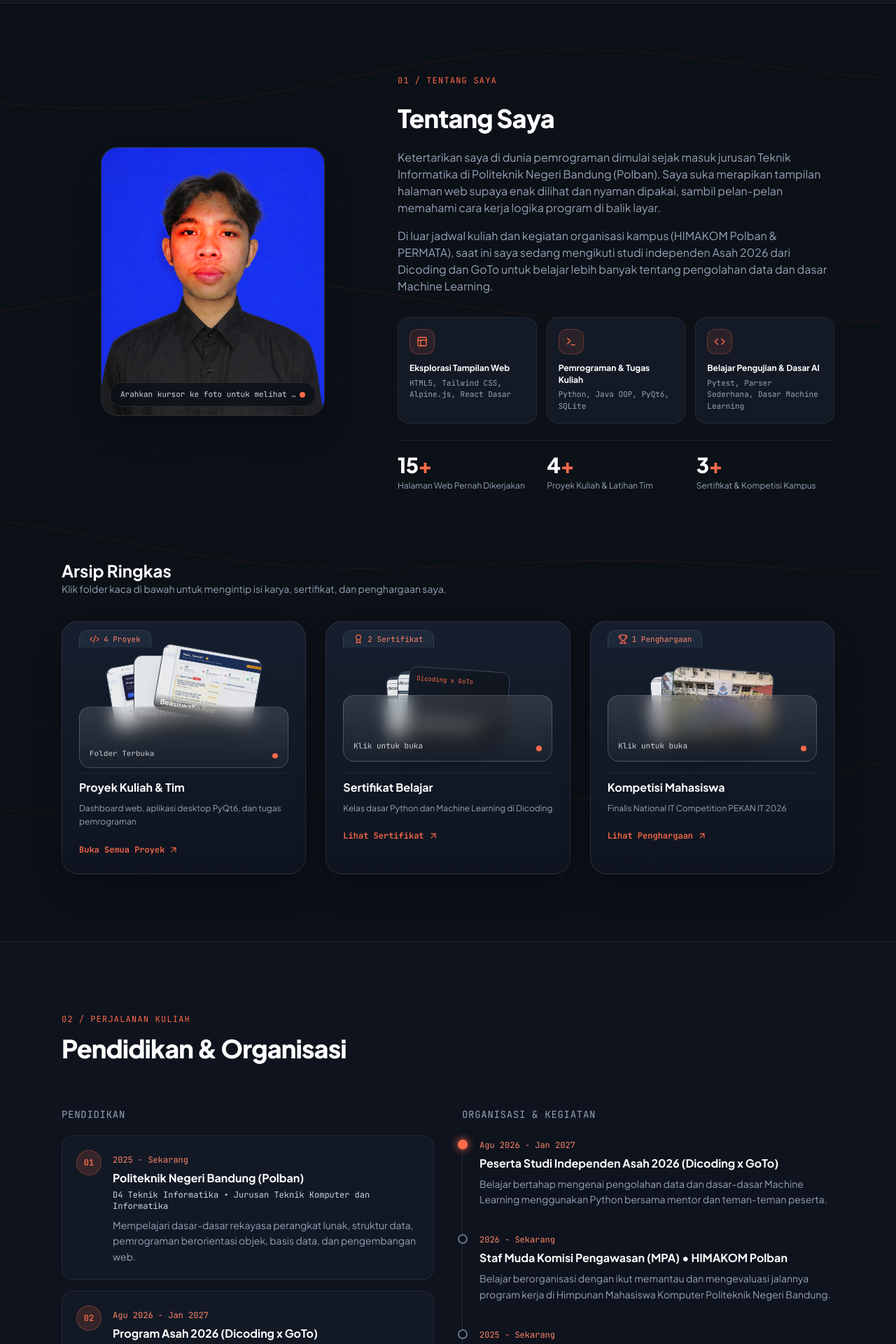
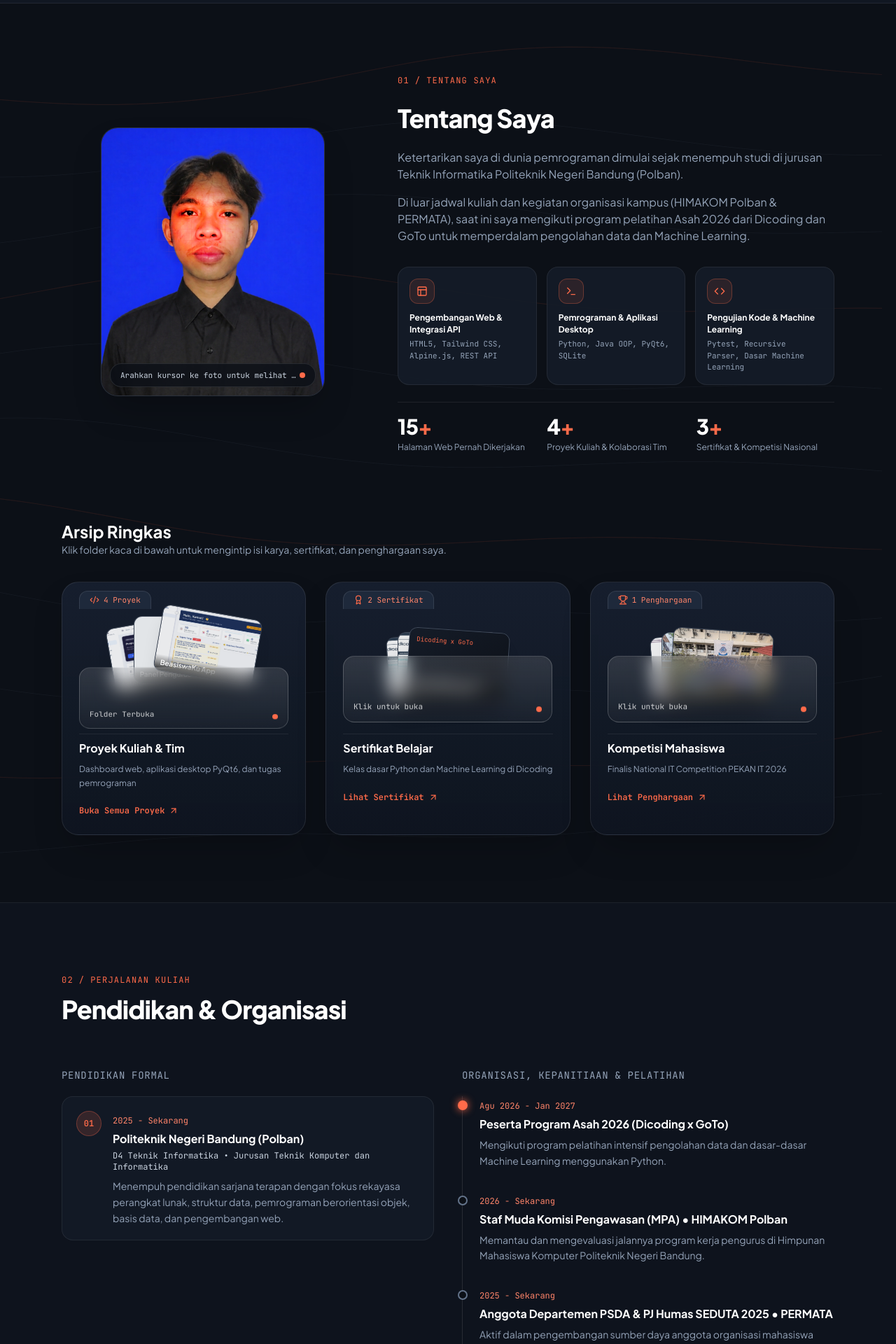
Before and after one commit to kemalmelvinibrahim66/Kemal-Portofolio, a React (Vite) app: page / in a window 1280 px wide. Shown: the part 1931-3851 px from the top of the page at 70% size. Built offline with nearby package versions, Linux system fonts and the light colour scheme; the HTML template or start-up script is replaced by a standard one.

Commit message:
fix(copy): update hero headline, about text, education list, and SEDUTA 2025 activity

```diff
--- a/src/data/portfolioData.js
+++ b/src/data/portfolioData.js
@@ -33,10 +33,10 @@ export const portfolioData = {
       parallax_subtitle: 'Kemal Melvin Ibrahim • D4 Teknik Informatika Polban',
       scroll_hint: 'Gulir ke bawah untuk menjelajah',
       pill: 'Mahasiswa D4 Teknik Informatika @ Politeknik Negeri Bandung',
-      h1_a: 'Belajar merancang',
-      h1_italic: 'tampilan web rapi',
-      h1_b: '& eksplorasi kode.',
-      desc: 'Halo, saya Kemal Melvin Ibrahim. Mahasiswa Teknik Informatika di Polban yang senang ngulik pembuatan antarmuka web, mencoba hal-hal praktis dengan Python dan Java dari tugas kuliah, serta sedang belajar dasar-dasar Machine Learning lewat program Asah 2026.',
+      h1_a: 'Membangun solusi',
+      h1_italic: 'perangkat lunak',
+      h1_b: '& eksplorasi data.',
+      desc: 'Halo, saya Kemal Melvin Ibrahim. Mahasiswa Teknik Informatika di Politeknik Negeri Bandung (Polban) yang senang ngulik pemrograman Python, Java, dan pengembangan web, serta sedang mendalami Machine Learning lewat program Asah 2026.',
       btn_projects: 'Lihat karya saya',
       btn_contact: 'Hubungi saya',
       callout_1: 'Peserta Asah 2026 (Dicoding x GoTo)',
@@ -45,29 +45,29 @@ export const portfolioData = {
     about: {
       heading: 'Tentang Saya',
       spotlight_hint: 'Arahkan kursor ke foto untuk melihat mode blueprint',
-      p1: 'Ketertarikan saya di dunia pemrograman dimulai sejak masuk jurusan Teknik Informatika di Politeknik Negeri Bandung (Polban). Saya suka merapikan tampilan halaman web supaya enak dilihat dan nyaman dipakai, sambil pelan-pelan memahami cara kerja logika program di balik layar.',
-      p2: 'Di luar jadwal kuliah dan kegiatan organisasi kampus (HIMAKOM Polban & PERMATA), saat ini saya sedang mengikuti studi independen Asah 2026 dari Dicoding dan GoTo untuk belajar lebih banyak tentang pengolahan data dan dasar Machine Learning.',
+      p1: 'Ketertarikan saya di dunia pemrograman dimulai sejak menempuh studi di jurusan Teknik Informatika Politeknik Negeri Bandung (Polban).',
+      p2: 'Di luar jadwal kuliah dan kegiatan organisasi kampus (HIMAKOM Polban & PERMATA), saat ini saya mengikuti program pelatihan Asah 2026 dari Dicoding dan GoTo untuk memperdalam pengolahan data dan Machine Learning.',
       competencies: [
         {
           id: 'comp-1',
-          title: 'Eksplorasi Tampilan Web',
-          tech: 'HTML5, Tailwind CSS, Alpine.js, React Dasar',
+          title: 'Pengembangan Web & Integrasi API',
+          tech: 'HTML5, Tailwind CSS, Alpine.js, REST API',
         },
         {
           id: 'comp-2',
-          title: 'Pemrograman & Tugas Kuliah',
+          title: 'Pemrograman & Aplikasi Desktop',
           tech: 'Python, Java OOP, PyQt6, SQLite',
         },
         {
           id: 'comp-3',
-          title: 'Belajar Pengujian & Dasar AI',
-          tech: 'Pytest, Parser Sederhana, Dasar Machine Learning',
+          title: 'Pengujian Kode & Machine Learning',
+          tech: 'Pytest, Recursive Parser, Dasar Machine Learning',
         },
       ],
       metrics: [
         { value: '15', label: 'Halaman Web Pernah Dikerjakan' },
-        { value: '4', label: 'Proyek Kuliah & Latihan Tim' },
-        { value: '3', label: 'Sertifikat & Kompetisi Kampus' },
+        { value: '4', label: 'Proyek Kuliah & Kolaborasi Tim' },
+        { value: '3', label: 'Sertifikat & Kompetisi Nasional' },
       ],
       folders_heading: 'Arsip Ringkas',
       folders_sub: 'Klik folder kaca di bawah untuk mengintip isi karya, sertifikat, dan penghargaan saya.',
@@ -107,7 +107,7 @@ export const portfolioData = {
       {
         id: 'p1',
         spanClass: 'lg:col-span-7',
-        badge: 'Tampilan Web & Integrasi API',
+        badge: 'Pengembangan Web & API',
         isFeatured: true,
         image: '/assets/asterisk-dashboard.png',
         secondaryImage: '/assets/asterisk-login.png',
@@ -116,10 +116,10 @@ export const portfolioData = {
         repoLabel: 'darvaaph/bot-wa-jadwal',
         dateLabel: '2026',
         title: 'Asterisk: Bot WhatsApp Jadwal Kuliah & Dashboard Web',
-        desc: 'Proyek kolaborasi tim untuk membantu kelas mengelola jadwal kuliah, pengingat tugas di WhatsApp, dan berbagi materi. Di proyek ini saya kebagian merapikan lebih dari 15 halaman tampilan web menggunakan Tailwind CSS & Alpine.js serta menyambungkannya ke API backend teman tim.',
+        desc: 'Proyek kolaborasi tim untuk membantu kelas mengelola jadwal kuliah, pengingat tugas di WhatsApp, dan berbagi materi. Di proyek ini saya mengerjakan lebih dari 15 halaman antarmuka web menggunakan Tailwind CSS & Alpine.js serta menyambungkannya ke REST API backend Go.',
         highlights: [
-          { mono: '15+ Halaman', label: 'Tampilan Ruang Kerja PJ & Admin' },
-          { mono: 'REST API', label: 'Menampilkan Data ke Tabel & Form' },
+          { mono: '15+ Halaman', label: 'Halaman Ruang Kerja PJ & Admin' },
+          { mono: 'REST API', label: 'Integrasi Data Jadwal & Tugas' },
           { mono: 'CSV / JSON', label: 'Halaman Unggah Jadwal Kelas' },
         ],
         tags: ['HTML5', 'Tailwind CSS', 'Alpine.js', 'REST API'],
@@ -127,7 +127,7 @@ export const portfolioData = {
       {
         id: 'p2',
         spanClass: 'lg:col-span-5',
-        badge: 'Aplikasi Desktop Kampus',
+        badge: 'Aplikasi Desktop Python',
         isFeatured: false,
         image: '/assets/beasiswaku-dashboard.png',
         secondaryImage: null,
@@ -136,9 +136,9 @@ export const portfolioData = {
         repoLabel: null,
         dateLabel: 'Jan - Jun 2026',
         title: 'Aplikasi Desktop BeasiswaKu',
-        desc: 'Proyek aplikasi desktop dengan Python dan PyQt6 supaya mahasiswa lebih mudah mencatat dan memantau tenggat waktu beasiswa. Saya ikut mengerjakan bagian pengambilan data info beasiswa dari web menggunakan BeautifulSoup4 lalu menyimpannya ke SQLite lokal.',
+        desc: 'Aplikasi desktop berbasis Python dan PyQt6 untuk memudahkan mahasiswa memantau info dan tenggat waktu beasiswa. Saya mengerjakan modul ekstraksi data beasiswa dari web menggunakan BeautifulSoup4 lalu menyimpannya ke database SQLite lokal.',
         highlights: [
-          { mono: 'PyQt6 UI', label: 'Tampilan Beranda & Tracker Beasiswa' },
+          { mono: 'PyQt6 UI', label: 'Beranda & Tracker Beasiswa' },
           { mono: 'BS4 + SQLite', label: 'Penyimpanan Data Beasiswa Lokal' },
         ],
         tags: ['Python', 'PyQt6', 'BeautifulSoup4', 'SQLite'],
@@ -146,7 +146,7 @@ export const portfolioData = {
       {
         id: 'p3',
         spanClass: 'lg:col-span-6',
-        badge: 'Tugas Kuliah & Unit Testing',
+        badge: 'Parser & Unit Testing',
         isFeatured: false,
         image: null,
         secondaryImage: null,
@@ -166,15 +166,15 @@ export const portfolioData = {
         repoUrl: 'https://github.com/dntdwp/ETS-PR',
         repoLabel: 'dntdwp/ETS-PR',
         dateLabel: '2026',
-        title: 'Latihan SQL Parser & Pengujian Pytest',
-        desc: 'Tugas kelompok mata kuliah untuk membedah struktur perintah dasar SQL menggunakan teknik recursive descent parser di Python. Saya juga belajar menulis pengujian otomatis dengan Pytest untuk mengecek agar program tidak error saat membaca komentar atau spasi tambahan.',
+        title: 'SQL Recursive Descent Parser & Pengujian Pytest',
+        desc: 'Pengembangan modul SQL lexer dan recursive descent parser di Python untuk membedah struktur query dasar. Dilengkapi pengujian otomatis dengan Pytest untuk memastikan program menangani komentar blok dan berbagai kondisi input.',
         highlights: [],
         tags: ['Python', 'Recursive Descent', 'Pytest'],
       },
       {
         id: 'p4',
         spanClass: 'lg:col-span-6',
-        badge: 'Latihan Algoritma & OOP',
+        badge: 'Algoritma & OOP Java',
         isFeatured: false,
         image: null,
         secondaryImage: null,
@@ -196,7 +196,7 @@ export const portfolioData = {
         repoLabel: 'TubesMatdis_Case028',
         dateLabel: '2025 - 2026',
         title: 'Tugas Besar Matematika Diskrit & Praktikum OOP Java',
-        desc: 'Kumpulan latihan kode dari perkuliahan, mulai dari program simulasi graf untuk studi kasus Matematika Diskrit hingga rangkaian tugas mingguan Object-Oriented Programming (OOP) di Java (Encapsulation, Inheritance, Polymorphism, dan Generic Class).',
+        desc: 'Implementasi program simulasi graf menggunakan Python untuk studi kasus Matematika Diskrit, serta kumpulan repositori praktikum Object-Oriented Programming (OOP) di Java yang mencakup Encapsulation, Inheritance, Polymorphism, dan Generic Class.',
         highlights: [],
         tags: ['Java OOP', 'Python', 'Matematika Diskrit'],
       },
@@ -204,41 +204,34 @@ export const portfolioData = {
     journey: {
       exp_label: 'Perjalanan Kuliah',
       exp_heading: 'Pendidikan & Organisasi',
-      edu_title: 'Pendidikan',
-      org_title: 'Organisasi & Kegiatan',
+      edu_title: 'Pendidikan Formal',
+      org_title: 'Organisasi, Kepanitiaan & Pelatihan',
       education: [
         {
           step: '01',
           date: '2025 - Sekarang',
           title: 'Politeknik Negeri Bandung (Polban)',
           subtitle: 'D4 Teknik Informatika • Jurusan Teknik Komputer dan Informatika',
-          desc: 'Mempelajari dasar-dasar rekayasa perangkat lunak, struktur data, pemrograman berorientasi objek, basis data, dan pengembangan web.',
-        },
-        {
-          step: '02',
-          date: 'Agu 2026 - Jan 2027',
-          title: 'Program Asah 2026 (Dicoding x GoTo)',
-          subtitle: 'Peserta Studi Independen • Alur Belajar Machine Learning',
-          desc: 'Mengikuti kelas terstruktur untuk mempelajari pemrograman Python, pengolahan data dasar, serta pengenalan model Machine Learning.',
+          desc: 'Menempuh pendidikan sarjana terapan dengan fokus rekayasa perangkat lunak, struktur data, pemrograman berorientasi objek, basis data, dan pengembangan web.',
         },
       ],
       timeline: [
         {
           date: 'Agu 2026 - Jan 2027',
-          title: 'Peserta Studi Independen Asah 2026 (Dicoding x GoTo)',
-          desc: 'Belajar bertahap mengenai pengolahan data dan dasar-dasar Machine Learning menggunakan Python bersama mentor dan teman-teman peserta.',
+          title: 'Peserta Program Asah 2026 (Dicoding x GoTo)',
+          desc: 'Mengikuti program pelatihan intensif pengolahan data dan dasar-dasar Machine Learning menggunakan Python.',
           isActive: true,
         },
         {
           date: '2026 - Sekarang',
           title: 'Staf Muda Komisi Pengawasan (MPA) • HIMAKOM Polban',
-          desc: 'Belajar berorganisasi dengan ikut memantau dan mengevaluasi jalannya program kerja di Himpunan Mahasiswa Komputer Politeknik Negeri Bandung.',
+          desc: 'Memantau dan mengevaluasi jalannya program kerja pengurus di Himpunan Mahasiswa Komputer Politeknik Negeri Bandung.',
           isActive: false,
         },
         {
           date: '2025 - Sekarang',
-          title: 'Anggota PSDA & PJ Humas SEDUTA • PERMATA',
-          desc: 'Aktif membantu kegiatan kekeluargaan mahasiswa daerah serta belajar komunikasi kepanitiaan sebagai penanggung jawab humas acara.',
+          title: 'Anggota Departemen PSDA & PJ Humas SEDUTA 2025 • PERMATA',
+          desc: 'Aktif dalam pengembangan sumber daya anggota organisasi mahasiswa daerah serta menjadi penanggung jawab humas pada kegiatan SEDUTA 2025.',
           isActive: false,
         },
       ],
@@ -272,8 +265,8 @@ export const portfolioData = {
     },
     gallery: {
       label: 'Dokumentasi Kampus',
-      heading: 'Kebersamaan di Organisasi',
-      sub: 'Momen kegiatan bersama teman-teman di HIMAKOM Polban dan Komisi Pengawasan (MPA). Arahkan kursor atau klik foto untuk melihat lebih jelas.',
+      heading: 'Kebersamaan di Organisasi & Kepanitiaan',
+      sub: 'Momen kegiatan bersama teman-teman di HIMAKOM Polban, Komisi Pengawasan (MPA), dan kepanitiaan SEDUTA 2025. Klik foto untuk memperbesar.',
     },
     activities: [
       {
@@ -282,7 +275,7 @@ export const portfolioData = {
         role: 'Himpunan Mahasiswa Komputer • Politeknik Negeri Bandung',
         date: '2026',
         image: '/assets/activity-himakom-1.jpeg',
-        caption: 'Foto bersama angkatan di lingkungan kampus JTK Politeknik Negeri Bandung dengan slogan Prestasi Diatas Arogansi.',
+        caption: 'Foto bersama rekan-rekan di lingkungan kampus JTK Politeknik Negeri Bandung dengan slogan Prestasi Diatas Arogansi.',
       },
       {
         id: 'act-2',
@@ -294,17 +287,17 @@ export const portfolioData = {
       },
       {
         id: 'act-3',
-        title: 'Kegiatan Lapangan & Kaderisasi Jurusan',
-        role: 'Mahasiswa D4 Teknik Informatika Polban',
-        date: '2026',
+        title: 'Kepanitiaan SEDUTA 2025 • PERMATA',
+        role: 'PJ Humas SEDUTA 2025',
+        date: '2025',
         image: '/assets/activity-himakom-3.jpeg',
-        caption: 'Momen kegiatan kebersamaan di sela-sela aktivitas perkuliahan dan himpunan di Politeknik Negeri Bandung.',
+        caption: 'Momen kebersamaan saat bertugas sebagai Penanggung Jawab Humas pada rangkaian kegiatan SEDUTA 2025 bersama rekan-rekan panitia.',
       },
     ],
     contact: {
       label: 'Kontak',
       heading: 'Mari berkenalan atau berdiskusi!',
-      desc: 'Saya selalu senang bertukar pikiran soal perkuliahan IT, belajar bareng, atau kolaborasi pengerjaan proyek serta kesempatan magang. Silakan hubungi saya lewat kanal berikut:',
+      desc: 'Saya selalu terbuka untuk berdiskusi soal perkuliahan IT, kolaborasi pengerjaan proyek perangkat lunak, maupun kesempatan magang. Silakan hubungi saya lewat kanal berikut:',
     },
   },
   en: {
@@ -328,10 +321,10 @@ export const portfolioData = {
       parallax_subtitle: 'Kemal Melvin Ibrahim • Informatics Engineering at Polban',
       scroll_hint: 'Scroll down to explore',
       pill: 'D4 Informatics Engineering Student @ Politeknik Negeri Bandung',
-      h1_a: 'Learning to build',
-      h1_italic: 'clean web interfaces',
-      h1_b: '& practical code.',
-      desc: "Hi, I'm Kemal Melvin Ibrahim. An Informatics Engineering student at Polban who enjoys crafting tidy web pages, building practical coursework projects with Python and Java, and currently learning the fundamentals of Machine Learning through the Asah 2026 program.",
+      h1_a: 'Building practical',
+      h1_italic: 'software solutions',
+      h1_b: '& exploring data.',
+      desc: "Hi, I'm Kemal Melvin Ibrahim. An Informatics Engineering student at Politeknik Negeri Bandung (Polban) who enjoys working with Python, Java, and web applications, while learning Machine Learning fundamentals through the Asah 2026 program.",
       btn_projects: 'See my works',
       btn_contact: 'Get in touch',
       callout_1: 'Asah 2026 Participant (Dicoding x GoTo)',
@@ -340,23 +333,23 @@ export const portfolioData = {
     about: {
       heading: 'About Me',
       spotlight_hint: 'Hover over the photo to preview blueprint mode',
-      p1: 'My programming journey started when I enrolled in Informatics Engineering at Politeknik Negeri Bandung (Polban). I enjoy tidying up frontend web interfaces so they feel comfortable to use while steadily learning how backend logic and data structures work underneath.',
-      p2: 'Outside of college classes and campus organizations (HIMAKOM Polban & PERMATA), I am currently taking part in the Asah 2026 independent study program by Dicoding and GoTo to learn data processing and foundational Machine Learning.',
+      p1: 'My interest in programming started when I enrolled in the Informatics Engineering program at Politeknik Negeri Bandung (Polban).',
+      p2: 'Outside of college coursework and campus organizations (HIMAKOM Polban & PERMATA), I am currently participating in the Asah 2026 training program by Dicoding and GoTo to deepen my skills in data processing and Machine Learning.',
       competencies: [
         {
           id: 'comp-1',
-          title: 'Web Interface Exploration',
-          tech: 'HTML5, Tailwind CSS, Alpine.js, Basic React',
+          title: 'Web Development & API Integration',
+          tech: 'HTML5, Tailwind CSS, Alpine.js, REST API',
         },
         {
           id: 'comp-2',
-          title: 'Coursework & Desktop Apps',
+          title: 'Programming & Desktop Apps',
           tech: 'Python, Java OOP, PyQt6, SQLite',
         },
         {
           id: 'comp-3',
-          title: 'Software Testing & AI Basics',
-          tech: 'Pytest, Basic Parsers, Intro to Machine Learning',
+          title: 'Software Testing & Machine Learning',
+          tech: 'Pytest, Recursive Parser, Intro to Machine Learning',
         },
       ],
       metrics: [
@@ -402,7 +395,7 @@ export const portfolioData = {
       {
         id: 'p1',
         spanClass: 'lg:col-span-7',
-        badge: 'Web UI & API Integration',
+        badge: 'Web Development & API',
         isFeatured: true,
         image: '/assets/asterisk-dashboard.png',
         secondaryImage: '/assets/asterisk-login.png',
@@ -411,7 +404,7 @@ export const portfolioData = {
         repoLabel: 'darvaaph/bot-wa-jadwal',
         dateLabel: '2026',
         title: 'Asterisk: WhatsApp Class Schedule Bot & Web Dashboard',
-        desc: 'A team project built to help classmates manage lecture schedules, automated WhatsApp task reminders, and shared study materials. My role focused on styling and wiring 15+ web dashboard pages with Tailwind CSS and Alpine.js connected to our team Go backend API.',
+        desc: 'A collaborative team project built to help classmates manage lecture schedules, automated WhatsApp task reminders, and shared study materials. I built 15+ web dashboard pages using Tailwind CSS and Alpine.js and connected them to our Go REST API.',
         highlights: [
           { mono: '15+ Pages', label: 'Coordinator & Admin Web Views' },
           { mono: 'REST API', label: 'Fetching & Displaying Schedule Data' },
@@ -422,7 +415,7 @@ export const portfolioData = {
       {
         id: 'p2',
         spanClass: 'lg:col-span-5',
-        badge: 'Student Desktop App',
+        badge: 'Python Desktop App',
         isFeatured: false,
         image: '/assets/beasiswaku-dashboard.png',
         secondaryImage: null,
@@ -431,7 +424,7 @@ export const portfolioData = {
         repoLabel: null,
         dateLabel: 'Jan - Jun 2026',
         title: 'BeasiswaKu Desktop Application',
-        desc: 'A desktop app built with Python and PyQt6 to help students keep track of scholarship deadlines offline. I worked on collecting scholarship info from web pages using BeautifulSoup4 and storing it in a local SQLite database.',
+        desc: 'A desktop application built with Python and PyQt6 to help students track scholarship deadlines offline. I built the web scraping module using BeautifulSoup4 and stored the extracted listings in a local SQLite database.',
         highlights: [
           { mono: 'PyQt6 UI', label: 'Home Dashboard & Scholarship Tracker' },
           { mono: 'BS4 + SQLite', label: 'Local Scholarship Storage' },
@@ -441,7 +434,7 @@ export const portfolioData = {
       {
         id: 'p3',
         spanClass: 'lg:col-span-6',
-        badge: 'Coursework & Unit Testing',
+        badge: 'Parser & Unit Testing',
         isFeatured: false,
         image: null,
         secondaryImage: null,
@@ -461,8 +454,8 @@ export const portfolioData = {
         repoUrl: 'https://github.com/dntdwp/ETS-PR',
         repoLabel: 'dntdwp/ETS-PR',
         dateLabel: '2026',
-        title: 'SQL Parser Exercise & Pytest Unit Testing',
-        desc: 'A group coursework project exploring how basic SQL statements are tokenized and parsed using a recursive descent parser in Python. I also wrote automated Pytest checks to make sure block comments and edge cases did not break the parser.',
+        title: 'SQL Recursive Descent Parser & Pytest Unit Testing',
+        desc: 'A group project implementing a custom SQL lexer and recursive descent parser in Python, paired with automated Pytest unit tests to verify block comments and edge cases.',
         highlights: [],
         tags: ['Python', 'Recursive Descent', 'Pytest'],
       },
@@ -499,41 +492,34 @@ export const portfolioData = {
     journey: {
       exp_label: 'College Journey',
       exp_heading: 'Education & Organizations',
-      edu_title: 'Education',
-      org_title: 'Organizations & Cohorts',
+      edu_title: 'Formal Education',
+      org_title: 'Organizations, Committees & Cohorts',
       education: [
         {
           step: '01',
           date: '2025 - Present',
           title: 'Politeknik Negeri Bandung (Polban)',
           subtitle: 'D4 Informatics Engineering • Department of Computer and Informatics Engineering',
-          desc: 'Studying software engineering fundamentals, data structures, object-oriented programming, databases, and web development.',
-        },
-        {
-          step: '02',
-          date: 'Agu 2026 - Jan 2027',
-          title: 'Asah 2026 Cohort (Dicoding x GoTo)',
-          subtitle: 'Independent Study Participant • Machine Learning Path',
-          desc: 'Taking structured courses on Python programming, basic data preparation, and introductory Machine Learning concepts.',
+          desc: 'Pursuing an applied bachelor degree focused on software engineering, data structures, object-oriented programming, databases, and web development.',
         },
       ],
       timeline: [
         {
           date: 'Agu 2026 - Jan 2027',
-          title: 'Asah 2026 Independent Study Participant (Dicoding x GoTo)',
-          desc: 'Learning step-by-step data processing and foundational Machine Learning in Python alongside cohort mentors and peers.',
+          title: 'Asah 2026 Cohort Participant (Dicoding x GoTo)',
+          desc: 'Participating in an intensive training program focused on data processing and foundational Machine Learning in Python.',
           isActive: true,
         },
         {
           date: '2026 - Present',
           title: 'Junior Staff of Oversight Commission (MPA) • HIMAKOM Polban',
-          desc: 'Learning organizational teamwork by helping monitor and evaluate student association work programs at Politeknik Negeri Bandung.',
+          desc: 'Monitoring and evaluating student association work programs at Politeknik Negeri Bandung.',
           isActive: false,
         },
         {
           date: '2025 - Present',
-          title: 'PSDA Member & PR Coordinator (SEDUTA) • PERMATA',
-          desc: 'Helping organize regional student community events and handling public relations communication for committee activities.',
+          title: 'PSDA Member & PR Coordinator for SEDUTA 2025 • PERMATA',
+          desc: 'Active in member development for the regional student organization and served as Public Relations Coordinator for SEDUTA 2025.',
           isActive: false,
         },
       ],
@@ -567,8 +553,8 @@ export const portfolioData = {
     },
     gallery: {
       label: 'Campus Moments',
-      heading: 'Life in Student Organizations',
-      sub: 'Moments with friends and teammates at HIMAKOM Polban and the MPA Oversight Commission. Hover or click any photo to view.',
+      heading: 'Organizations & Committee Activities',
+      sub: 'Moments with friends and teammates at HIMAKOM Polban, the MPA Oversight Commission, and the SEDUTA 2025 committee. Click any photo to enlarge.',
     },
     activities: [
       {
@@ -577,7 +563,7 @@ export const portfolioData = {
         role: 'Computer Student Association • Politeknik Negeri Bandung',
         date: '2026',
         image: '/assets/activity-himakom-1.jpeg',
-        caption: 'Group photo with fellow Informatics students at the JTK Polban campus Courtyard.',
+        caption: 'Group photo with fellow Informatics students at the JTK Polban campus courtyard.',
       },
       {
         id: 'act-2',
@@ -589,17 +575,17 @@ export const portfolioData = {
       },
       {
         id: 'act-3',
-        title: 'Department & Student Activities',
-        role: 'D4 Informatics Engineering Student at Polban',
-        date: '2026',
+        title: 'SEDUTA 2025 Committee • PERMATA',
+        role: 'Public Relations Coordinator (PJ Humas SEDUTA 2025)',
+        date: '2025',
         image: '/assets/activity-himakom-3.jpeg',
-        caption: 'Shared moments with classmates and organization friends between lectures at Polban.',
+        caption: 'Moments with fellow committee members while serving as Public Relations Coordinator for SEDUTA 2025.',
       },
     ],
     contact: {
       label: 'Contact',
       heading: 'Want to chat or collaborate?',
-      desc: 'I am always happy to connect with fellow students, discuss programming projects, or explore internship opportunities. Feel free to reach out through any channel below:',
+      desc: 'I am always open to discussing IT coursework, collaborating on software projects, or exploring internship opportunities. Feel free to reach out through any channel below:',
     },
   },
 };
```
Also changed, not shown: 2 other files (tests, documents, lock files or other folders).
